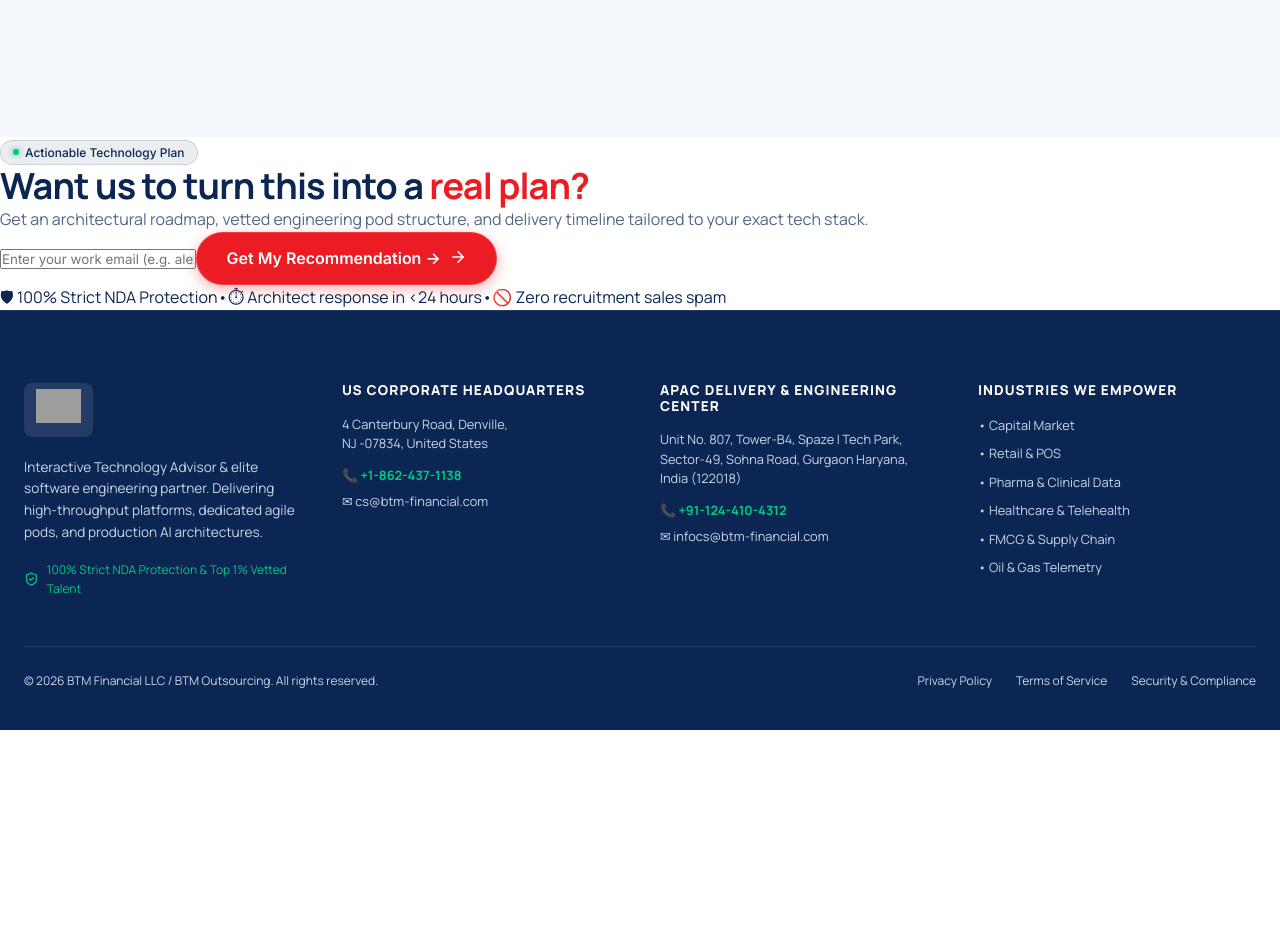
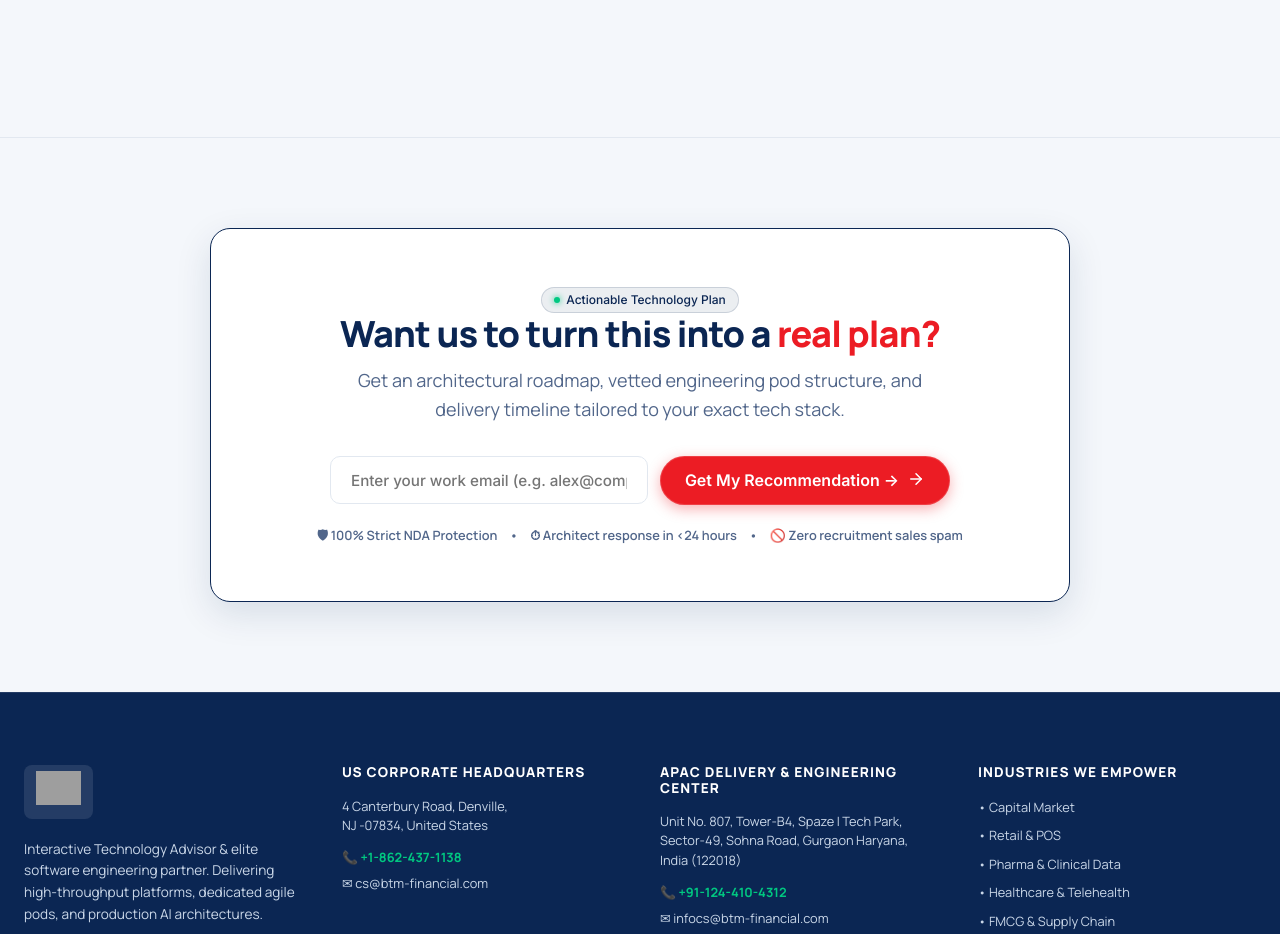
Before and after one commit to sunnyinfabio/BTM-NEW-WEBSITE, a React (Vite) app: page / in a window 1280 px wide. Shown: the part 8180-9114 px from the top of the page. Before the commit the page ends 8910 px from the top, so only its background shows below. Built offline with nearby package versions, Linux system fonts and the light colour scheme; grey boxes are pictures that could not be loaded.

Commit message:
fix_bottom_lead_gen_section_input_and_button_alignment

```diff
--- a/src/components/lead-gen/leadGen.css
+++ b/src/components/lead-gen/leadGen.css
@@ -248,6 +248,113 @@
   margin-bottom: 2rem;
 }
 
+/* ──────────────────────────────────────────────────────────
+   Bottom Lead Gen Section (Inline Actionable Plan Form)
+   ────────────────────────────────────────────────────────── */
+.btm-leadgen-section-root {
+  position: relative;
+  background-color: var(--surface);
+  padding: clamp(4rem, 7vw, 6.5rem) 1.5rem;
+  border-top: 1px solid var(--border);
+}
+
+.btm-leadgen-section-container {
+  max-width: 1280px;
+  margin: 0 auto;
+  width: 100%;
+}
+
+.btm-leadgen-section-box {
+  max-width: 860px;
+  margin: 0 auto;
+  background: #FFFFFF;
+  border: 1.5px solid var(--brand-navy);
+  border-radius: var(--radius-xl);
+  padding: clamp(2rem, 5vw, 3.5rem);
+  box-shadow: var(--shadow-lg);
+  text-align: center;
+}
+
+.btm-leadgen-section-header {
+  margin-bottom: 2rem;
+}
+
+.btm-leadgen-section-title {
+  font-size: var(--fs-h2);
+  font-weight: var(--fw-hero);
+  color: var(--brand-navy);
+  margin-bottom: 0.75rem;
+  letter-spacing: -0.025em;
+  font-family: var(--font-primary);
+}
+
+.btm-leadgen-section-subtitle {
+  font-size: var(--fs-body-lg);
+  color: var(--text-secondary);
+  line-height: var(--lh-normal);
+  max-width: 620px;
+  margin: 0 auto;
+}
+
+.btm-leadgen-section-form-wrap {
+  width: 100%;
+}
+
+.btm-section-single-email-form {
+  width: 100%;
+}
+
+.btm-section-email-row {
+  display: flex;
+  align-items: center;
+  gap: 0.75rem;
+  max-width: 620px;
+  margin: 0 auto 1.25rem auto;
+}
+
+.btm-section-email-input {
+  flex: 1;
+  background: #FFFFFF;
+  border: 1.5px solid var(--border);
+  border-radius: var(--radius-md);
+  padding: 0.85rem 1.25rem;
+  font-size: 0.95rem;
+  color: var(--brand-navy);
+  outline: none;
+  transition: all var(--transition-fast);
+  font-weight: 500;
+  min-width: 0;
+}
+
+.btm-section-email-input:focus {
+  border-color: var(--brand-navy);
+  box-shadow: 0 0 0 3px rgba(11, 38, 83, 0.1);
+}
+
+.btm-section-submit-btn {
+  flex-shrink: 0;
+  white-space: nowrap;
+  padding: 0.85rem 1.5rem;
+}
+
+.btm-section-trust-row {
+  display: flex;
+  flex-wrap: wrap;
+  justify-content: center;
+  align-items: center;
+  gap: 0.75rem;
+  font-size: 0.8rem;
+  color: var(--text-secondary);
+  font-weight: 600;
+  margin-top: 1rem;
+}
+
+.btm-section-expanded-form {
+  max-width: 640px;
+  margin: 0 auto;
+  text-align: left;
+}
+
 /* Mobile */
 @media (max-width: 640px) {
   .btm-leadgen-panel {
@@ -263,4 +370,23 @@
     gap: 0.5rem;
     align-items: flex-start;
   }
+
+  .btm-section-email-row {
+    flex-direction: column;
+    width: 100%;
+  }
+
+  .btm-section-email-input {
+    width: 100%;
+  }
+
+  .btm-section-submit-btn {
+    width: 100%;
+    justify-content: center;
+  }
+
+  .btm-section-trust-row {
+    flex-direction: column;
+    gap: 0.35rem;
+  }
 }
```
